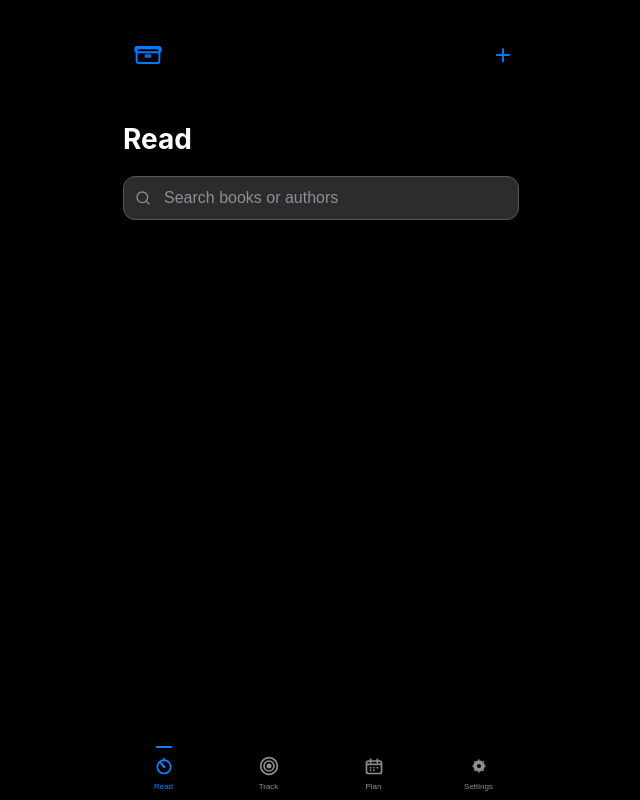
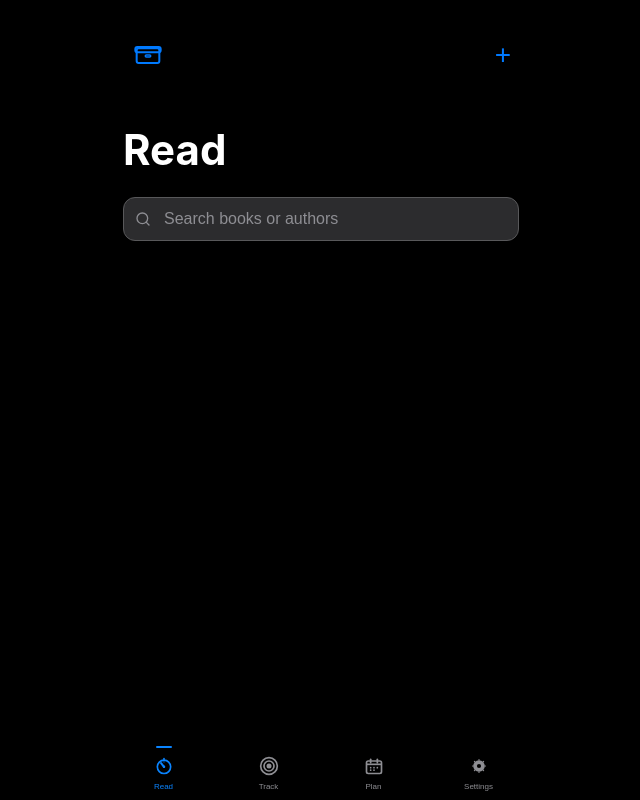
Before and after one commit to FoX1t1RoT/bookking-pwa, a plain HTML site: page index.html in a window 1280 px wide. Shown: the whole page, without its empty margins (319-959 px from the left). Drawn offline with Linux system fonts and the light colour scheme.

Commit message:
Increased Read title font size from 28px to 42px (1.5x larger)

```diff
--- a/assets/css/main-new.css
+++ b/assets/css/main-new.css
@@ -438,7 +438,7 @@ body {
 }
 
 .read-title {
-    font-size: 28px !important;
+    font-size: 42px !important;
     font-weight: 700 !important;
     color: var(--text-primary);
     margin: 10px 0 16px 0;
```
